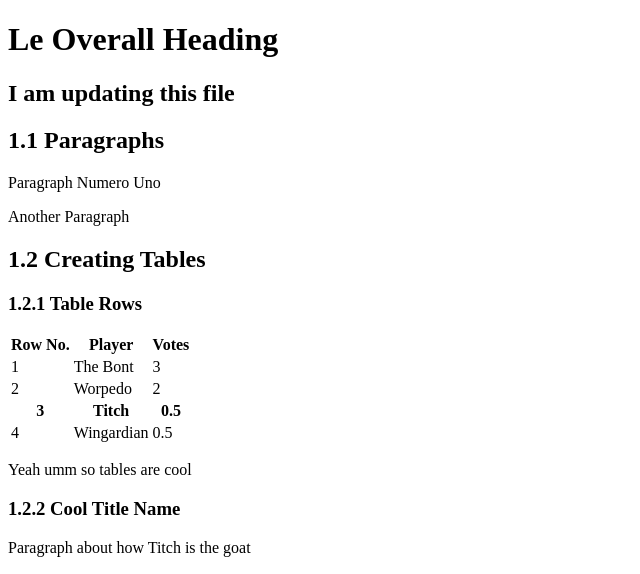
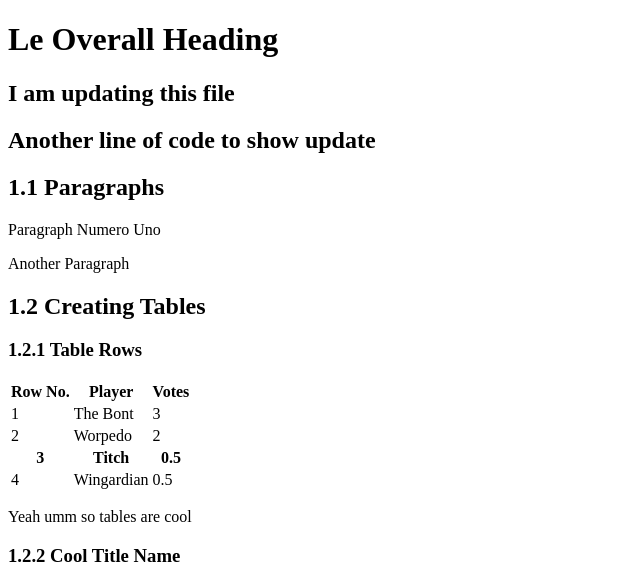
Before and after one commit to hughemi/3179-test, a plain HTML site: page index.html in a window 1280 px wide. Shown: the top 574 px of the page, without its empty margins (0-640 px from the left). Drawn offline with Linux system fonts and the light colour scheme.

Commit message:
Update index.html

```diff
--- a/index.html
+++ b/index.html
@@ -6,6 +6,7 @@
 <body>
     <h1>Le Overall Heading</h1>
     <h2>I am updating this file</h2>
+    <h2>Another line of code to show update</h2>
     <h2>1.1 Paragraphs</h2>
     <p> Paragraph Numero Uno</p>
     <p> Another Paragraph</p>
```
